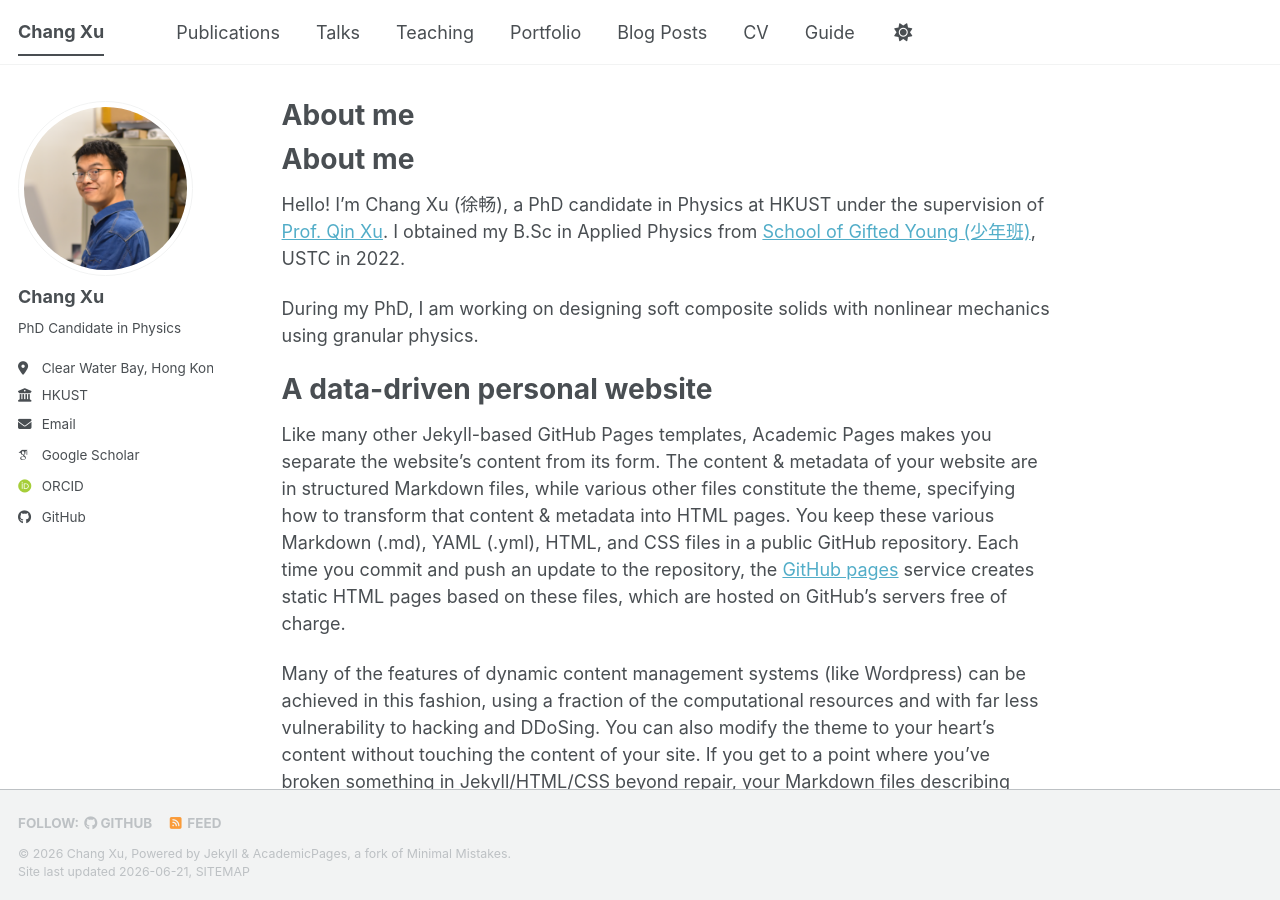
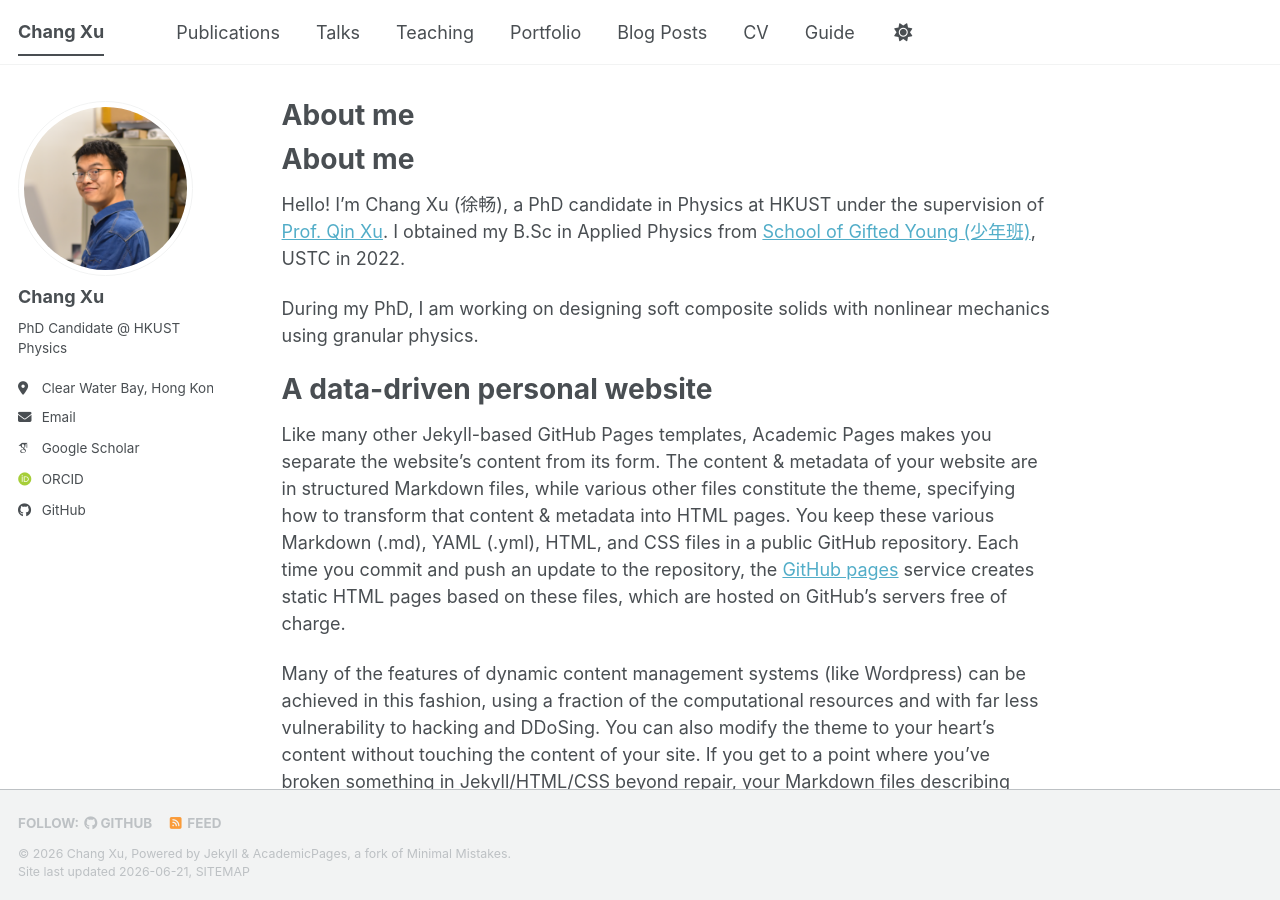
Before and after one commit to changxu216/changxu216.github.io, a Jekyll site: the page built from _pages/about.md, in a window 1280 px wide and 900 px high. Built offline with Jekyll 4.4.1, drawn with Linux system fonts in a browser that asks for light colours; some web fonts are replaced; a script bundle is joined from its source files by our own code; library files that are not in the unit come from our copies.

```diff
--- a/_config.yml
+++ b/_config.yml
@@ -26,9 +26,9 @@ author:
   avatar           : "Chang_In_Lab.png"
   name             : "Chang Xu"
   pronouns         : # example: "she/her"
-  bio              : "PhD Candidate in Physics"
+  bio              : "PhD Candidate @ HKUST Physics"
   location         : "Clear Water Bay, Hong Kong SAR"
-  employer         : "HKUST"
+  employer         :
   uri              : # URL
   email            : "chang.xu@connect.ust.hk"
 
```
